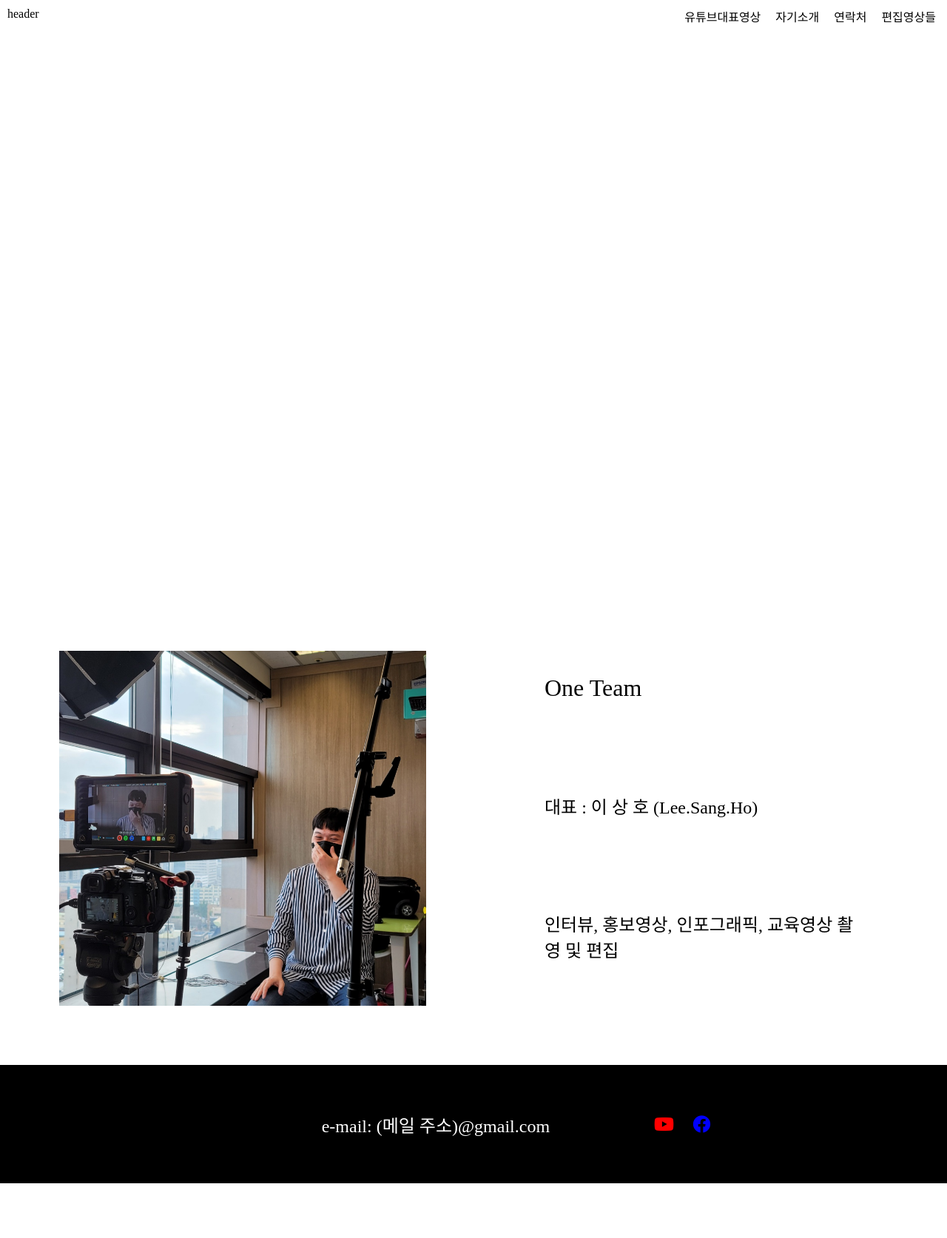
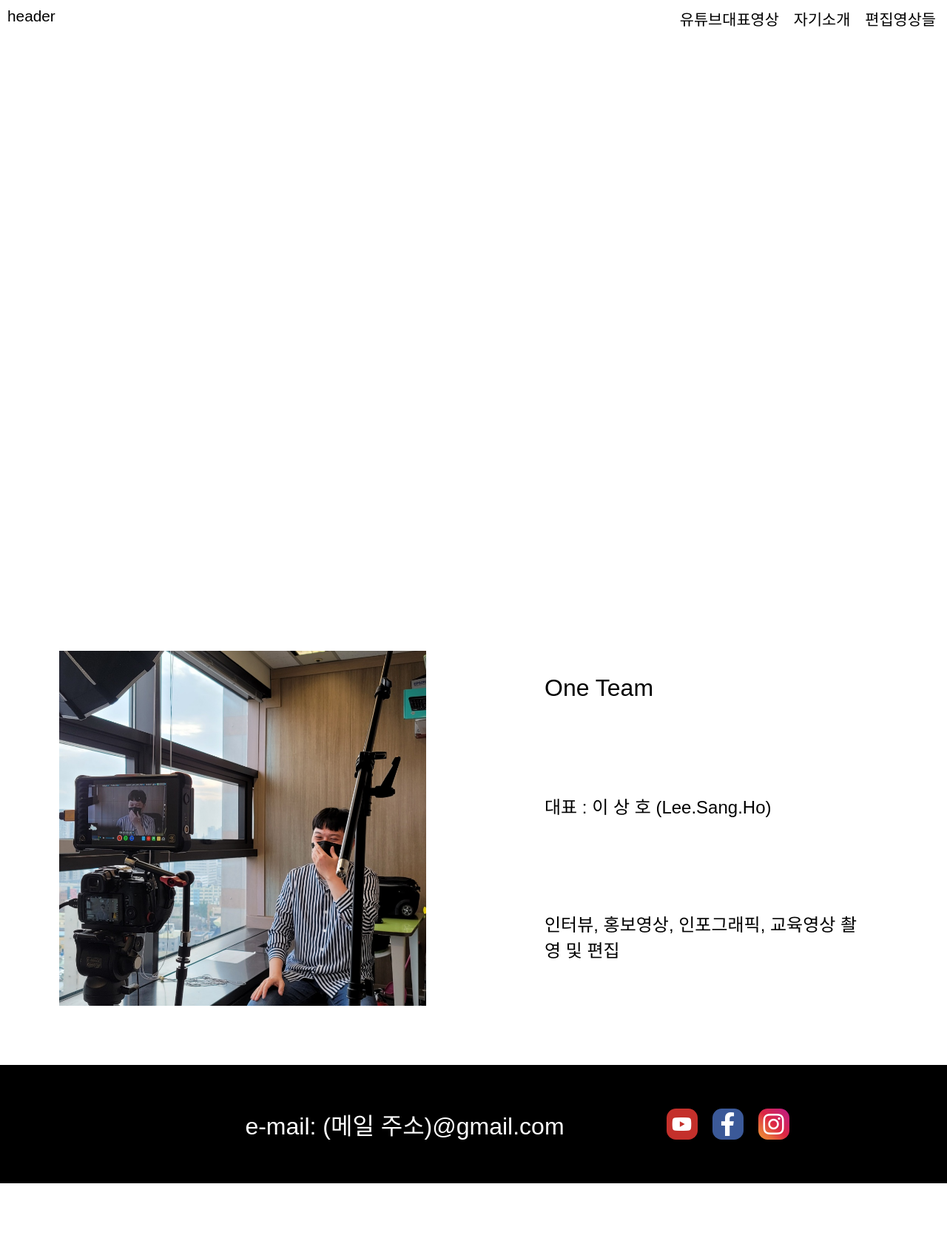
Before and after one commit to Lee-Sang-Ho/Lee-Sang-Ho.github.io, a website built with webpack: page public/index.html in a window 1280 px wide. Shown: the top 1674 px of the page at 74% size. Built offline with nearby package versions, Linux system fonts and the light colour scheme.

Commit message:
css 설정

```diff
--- a/css/main.css
+++ b/css/main.css
@@ -1,12 +1,60 @@
+html {
+    scroll-behavior:smooth;
+}
 body {
     margin: 0;
-    /* overflow-x: hidden; */
+    overflow-x: hidden;
+    /* font-family: 'Apple SD Gothic Neo'; */
+    /* font-family: Helvetica,
+		'맑은 고딕', 'malgun gothic',
+		'Apple SD Gothic Neo', 'Apple SD 산돌고딕 Neo',
+		'Microsoft NeoGothic',
+		'Droid sans', sans-serif;  */
+    font-family: 'Apple SD Gothic Neo','Malgun Gothic',arial,sans-serif;
 }
 
-img {
-    width: 200px;
-    height: 200px;
+.header {
+    position: fixed;
+    top: 0;
+    width: 100%;
+    height: 1.8rem;
+    /* margin: 10px; */
+    padding: 10px;
+    z-index: 9996;
+    /* background-color: rgba(255, 255, 255, 0.3); */
+    font-size: 1.3rem;
+    text-shadow: 2px 2px 10px rgba(255, 255, 255, 0.5);
 }
+
+.header div {
+    display: inline;
+}
+
+.header nav {
+    float: right;
+}
+
+.header ul {
+    right: 20px;
+    margin: 0 15px 0 0;
+    padding: 0;
+    list-style-type: none;
+    display: inline;
+}
+
+.header li {
+    padding: 0 10px;
+    float: left;
+}
+
+.header a {
+    text-decoration: none;
+    color: black;
+}
+
+/* .header a:link {
+    under
+} */
 
 .representative-youtube-video iframe {
     /* width: 100%; */
@@ -41,35 +89,7 @@ img {
     height: 100%;
 }
 
-.header {
-    position: fixed;
-    top: 0;
-    width: 100%;
-    height: 50px;
-    margin: 10px;
-    z-index: 9999;
-}
 
-.header div {
-    display: inline;
-}
-
-.header nav {
-    float: right;
-}
-
-.header ul {
-    right: 20px;
-    margin: 0 15px 0 0;
-    padding: 0;
-    list-style-type: none;
-    display: inline;
-}
-
-.header li {
-    padding: 0 10px;
-    float: left;
-}
 
 .representative-youtube-video {
     display: flex;
@@ -80,6 +100,7 @@ img {
     height: 100vh;
     position: relative;
     transition: 0.6s ease-in-out;
+    /* z-index: 9997; */
     /* object-fit: cover; */
     /* left: -3000px; */
     /* transform: translate(-50%, 0%); */
@@ -108,7 +129,7 @@ img {
     z-index: -1;
 } */
 
-#representative-youtube-video-button {
+.representative-youtube-video-button {
     top: 95vh;
     position: absolute;
     left: 50%;
@@ -116,7 +137,7 @@ img {
     /* z-index: 9999; */
 }
 
-#representative-youtube-video-button button {
+.representative-youtube-video-button button {
     overflow: hidden;
     width: 50px;
     height: 6px;
@@ -127,7 +148,7 @@ img {
 }
 
 .self-introduction {
-    margin: 10vh;
+    padding: 10vh;
     height: 60vh;
     font-size: 1.5rem;
     /* padding: 5%; */
@@ -179,26 +200,50 @@ img {
     align-items: center;
     justify-content: center;
     background-color: black;
-    font-size: 1.5rem;
+    font-size: 2rem;
+    color: white;
 }
 
 .contact-information-email {
-    color: white;
     padding: 10%;
 }
 
 .fa-youtube {
-    color: red;
-    padding: 1%;
+    background-color: #C4302B;
+    border-radius: 30%;
+    padding: calc(5px + 0.25rem) 5px;
+    margin: 10px;
+    width: 2rem;
+    text-align: center;
+    font-size: 1.5rem;
 }
 
-.fa-facebook {
-    color: blue;
-    padding: 1%;
+.fa-facebook-f {
+    background-color: #3B5998;
+    border-radius: 30%;
+    padding: 5px;
+    margin: 10px;
+    width: 2rem;
+    text-align: center;
+}
+
+.fa-instagram {
+    background: linear-gradient(45deg, #f09433 0%,#e6683c 25%,#dc2743 50%,#cc2366 75%,#bc1888 100%);
+    border-radius: 30%;
+    padding: 5px;
+    margin: 10px;
+    width: 2rem;
+    text-align: center;
 }
 
 .youtube-videos {
     height: 100%;
+    min-height: 80vh;
+    display: flex;
+    flex-wrap: wrap;
+    justify-content: space-between;
+    align-content: flex-start;
+    padding: 10vw;
     /* font-size: 2rem; */
 }
 
@@ -243,7 +288,24 @@ img {
     /* translate: -50%, -50%; */
 }
 
-
 .hidden {
     display: none;
 }
+
+.modal-yotube-information {
+    width: 26vw;
+    height: 24vw;
+    margin: 30px 0;
+}
+
+.modal-yotube-information-thumbnailImg {
+    width: 100%;
+    height: calc(26vw / 16 * 9);
+    object-fit: cover;
+}
+
+@media (max-width: 768px) {
+    .modal-yotube-information {
+        width: 47%;
+    }
+}
--- a/js/youtube.js
+++ b/js/youtube.js
@@ -40,7 +40,7 @@ function pauseOthersYoutubes(target) {
 let backgroundPlayerMap = [];
 
 function setBackgrounPlayer(item, i) {
-    let div1 = document.querySelector("#representative-youtube-video");
+    let div1 = document.querySelector(".representative-youtube-video");
     let div2 = document.createElement('div');
     div2.id = `background-yotube${i}`;
     let div3 = document.createElement('div');
@@ -67,12 +67,12 @@ function setBackgrounPlayer(item, i) {
     button.id = `player-button${i}`;
 
     button.onclick = function() {
-        let view = document.querySelector("#representative-youtube-video");
+        let view = document.querySelector(".representative-youtube-video");
         view.style.transform = `translate(-${i * 100}vw)`;
         backgroundPlayerMap[i].playVideo();
     }
 
-    document.querySelector("#representative-youtube-video-button").append(button);
+    document.querySelector(".representative-youtube-video-button").append(button);
 }
 
 function addBackgroundPlayer() {
--- a/public/index.html
+++ b/public/index.html
@@ -20,20 +20,25 @@
             <div>header</div>
             <nav>
                 <ul>
-                    <li>유튜브대표영상</li>
-                    <li>자기소개</li>
-                    <li>연락처</li>
-                    <li>편집영상들</li>
+                    <li>
+                        <a href="#top">유튜브대표영상</a>
+                    </li>
+                    <li>
+                        <a href="#self-introduction">자기소개</a>
+                    </li>
+                    <li>
+                        <a href="#youtube-videos">편집영상들</a>
+                    </li>
                 </ul>
             </nav>
         </div>
         <section>
             <!-- 유튜브 영상 대표작(background)-->
-            <div class="representative-youtube-video" id="representative-youtube-video"></div>
+            <div class="representative-youtube-video"></div>
             <!-- 버튼 -->
-            <div id="representative-youtube-video-button"></div>
+            <div class="representative-youtube-video-button"></div>
             <!-- 자기소개 -->
-            <div class="self-introduction">
+            <div class="self-introduction" id="self-introduction">
                 <div class="self-introduction-image">
                     <img src="picture.jpg" alt="이상호 사진">
                 </div>
@@ -45,39 +50,16 @@
             <div class="contact-information">
                 <div class="contact-information-email">e-mail: (메일 주소)@gmail.com</div>
                 <i class="fab fa-youtube" type="button" onclick="location.href='https://www.google.com/'; "></i>
-                <i class="fab fa-facebook" type="button" onclick="location.href='https://www.naver.com/' "></i>
+                <i class="fab fa-facebook-f" type="button" onclick="location.href='https://www.naver.com/' "></i>
+                <i class="fab fa-instagram" type="button" onclick="location.href='https://www.naver.com/' "></i>
             </div>
             <!-- 편집 영상들 -->
-            <div class="youtube-videos">
-                <!-- <div class="youtube-video-modal hidden">
-                    <div class="bg"></div>
-                    <div class="youtube-video-modal-body1">
-                        <p>Lorem ipsum, dolor sit amet consectetur adipisicing elit. Consectetur quam nobis quis corrupti amet maxime
-                        neque, optio, in illo, voluptatibus consequuntur! Rerum quo ea nulla qui, maxime consectetur magni soluta!
-                        </p>
-                        <button class="closeBtn">닫기</button>
-                    </div>
-                </div>
-                <button class="openBtn">Modal</button> -->
-            </div>
+            <div class="youtube-videos" id="youtube-videos"></div>
         </section>
     </div>
 
     <script src="main.js"></script>
     <script>
-        // const open = () => {
-    //         document.querySelector(".youtube-video-modal1").classList.remove("hidden");
-    //         console.log("모달 open");
-    //     }
-
-    //     const close = () => {
-    //         document.querySelector(".youtube-video-modal1").classList.add("hidden");
-    //         console.log("모달 close");
-    //     }
-
-    //     document.querySelector(".openBtn").addEventListener("click", open);
-    //     document.querySelector(".closeBtn").addEventListener("click", close);
-    //     document.querySelector(".bg").addEventListener("click", close);
 
     </script>
 
```
